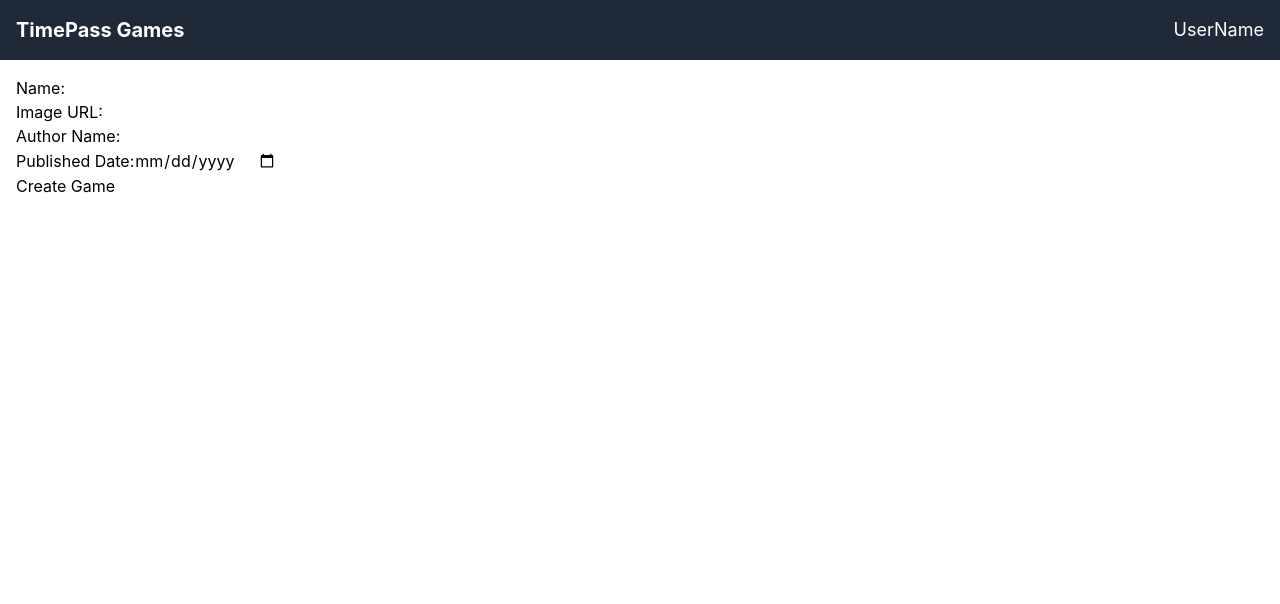
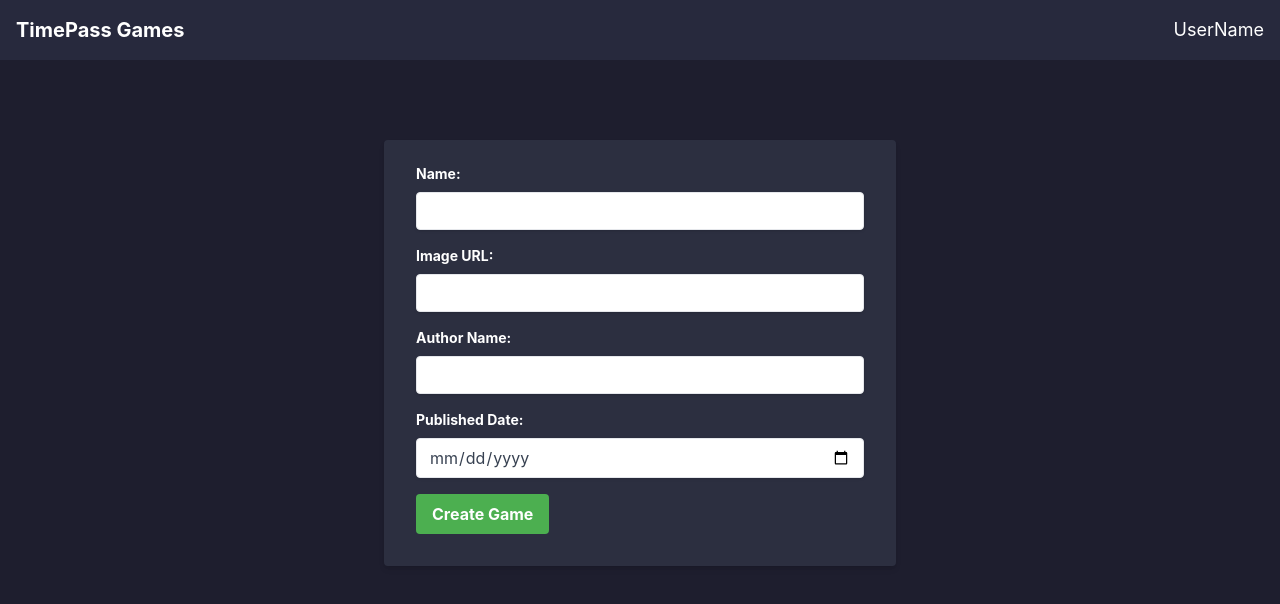
Before and after one commit to PriyankjeetPradhan/webapp, a React (Create React App) app: page /create in a window 1280 px wide. Shown: the top 604 px of the page. Built offline with nearby package versions, Linux system fonts and the light colour scheme; no server answers; the HTML template or start-up script is replaced by a standard one.

Commit message:
improved styling

```diff
--- a/package.json
+++ b/package.json
@@ -3,6 +3,9 @@
   "version": "0.1.0",
   "private": true,
   "dependencies": {
+    "@fortawesome/fontawesome-svg-core": "^6.7.2",
+    "@fortawesome/free-solid-svg-icons": "^6.7.2",
+    "@fortawesome/react-fontawesome": "^0.2.2",
     "@testing-library/dom": "^10.4.0",
     "@testing-library/jest-dom": "^6.6.3",
     "@testing-library/react": "^16.2.0",
--- /dev/null
+++ b/src/components/cards/index.js
@@ -0,0 +1,62 @@
+import React from "react";
+import { FontAwesomeIcon } from "@fortawesome/react-fontawesome";
+import { faEdit, faTrash } from "@fortawesome/free-solid-svg-icons";
+
+const GamesCard = ({ game }) => {
+  return (
+    <div
+      key={game.url}
+      className="border border-gray-300 rounded-lg w-60 text-center shadow-md transition-transform duration-300 hover:scale-105 hover:shadow-lg bg-black flex flex-col"
+    >
+      {/* Image Section - Takes 3/5 of the space */}
+      <div className="flex-3">
+        <img
+          src={game.url}
+          alt={game.name}
+          className="w-full h-40 object-cover rounded-t-lg"
+        />
+      </div>
+
+      {/* Content Section - Takes 2/5 of the space */}
+      <div className="flex-2 flex flex-col justify-between p-4 text-white">
+        <div>
+          <h3 className="text-lg font-semibold">{game.name}</h3>
+          <p className="text-sm">By: {game.author}</p>
+          <p className="text-xs text-gray-400">
+            Published: {new Date(game.publishedDate).toLocaleDateString()}
+          </p>
+        </div>
+
+        {/* Buttons Section */}
+        <div className="flex justify-between items-center mt-3">
+          <a
+            href={game.url}
+            target="_blank"
+            rel="noopener noreferrer"
+            className="px-4 py-2 bg-primary text-white rounded-lg text-sm transition duration-300 hover:bg-secondary w-full"
+          >
+            Play Now
+          </a>
+        </div>
+
+        {/* Edit & Delete Buttons */}
+        <div className="flex justify-center space-x-4 mt-3 border-t border-gray-700 pt-2">
+          <button
+            className="text-blue-500 hover:text-blue-700"
+            onClick={() => console.log("Edit clicked for", game.name)}
+          >
+            <FontAwesomeIcon icon={faEdit} /> Edit
+          </button>
+          <button
+            className="text-red-500 hover:text-red-700"
+            onClick={() => console.log("Delete clicked for", game.name)}
+          >
+            <FontAwesomeIcon icon={faTrash} /> Delete
+          </button>
+        </div>
+      </div>
+    </div>
+  );
+};
+
+export default GamesCard;
--- a/src/layout/header/index.jsx
+++ b/src/layout/header/index.jsx
@@ -6,7 +6,7 @@ const Header = () => {
   };
 
   return (
-    <header className="flex justify-between items-center p-4 bg-gray-800 text-white">
+    <header className="flex justify-between items-center p-4 bg-[#27293D] text-white">
       <h1 className="text-xl font-bold cursor-pointer" onClick={handleRedirect}>
         TimePass Games
       </h1>
--- a/src/layout/index.jsx
+++ b/src/layout/index.jsx
@@ -3,7 +3,7 @@ import Header from "./header";
 
 const Layout = ({ children }) => {
   return (
-    <div className="flex flex-col min-h-screen">
+    <div className="flex flex-col min-h-screen bg-secondary">
       <Header />
       <main className="flex-grow p-4">{children}</main>
     </div>
--- a/src/pages/createGame/index.jsx
+++ b/src/pages/createGame/index.jsx
@@ -25,45 +25,97 @@ const CreateGame = () => {
   };
 
   return (
-    <form onSubmit={handleSubmit(onSubmit)}>
-      <div>
-        <label htmlFor="name">Name:</label>
+    <form
+      onSubmit={handleSubmit(onSubmit)}
+      className="max-w-lg mx-auto bg-[#2C2F40] shadow-md rounded px-8 pt-6 pb-8 mb-4 mt-16"
+    >
+      <div className="mb-4">
+        <label
+          htmlFor="name"
+          className="block text-white text-sm font-bold mb-2"
+        >
+          Name:
+        </label>
         <input
           id="name"
           {...register("name", { required: "Name is required" })}
+          className="shadow appearance-none border rounded w-full py-2 px-3 text-gray-700 leading-tight focus:outline-none focus:shadow-outline"
         />
-        {errors.name && <p>{errors.name.message}</p>}
+        {errors.name && (
+          <p className="text-red-500 text-xs italic">{errors.name.message}</p>
+        )}
       </div>
-      <div>
-        <label htmlFor="imageUrl">Image URL:</label>
+      <div className="mb-4">
+        <label
+          htmlFor="imageUrl"
+          className="block text-white text-sm font-bold mb-2"
+        >
+          Image URL:
+        </label>
         <input
           id="imageUrl"
           {...register("imageUrl", { required: "Image URL is required" })}
+          className="shadow appearance-none border rounded w-full py-2 px-3 text-gray-700 leading-tight focus:outline-none focus:shadow-outline"
         />
-        {errors.imageUrl && <p>{errors.imageUrl.message}</p>}
+        {errors.imageUrl && (
+          <p className="text-red-500 text-xs italic">
+            {errors.imageUrl.message}
+          </p>
+        )}
       </div>
-      <div>
-        <label htmlFor="authorName">Author Name:</label>
+      <div className="mb-4">
+        <label
+          htmlFor="authorName"
+          className="block text-white text-sm font-bold mb-2"
+        >
+          Author Name:
+        </label>
         <input
           id="authorName"
           {...register("authorName", { required: "Author Name is required" })}
+          className="shadow appearance-none border rounded w-full py-2 px-3 text-gray-700 leading-tight focus:outline-none focus:shadow-outline"
         />
-        {errors.authorName && <p>{errors.authorName.message}</p>}
+        {errors.authorName && (
+          <p className="text-red-500 text-xs italic">
+            {errors.authorName.message}
+          </p>
+        )}
       </div>
-      <div>
-        <label htmlFor="publishedDate">Published Date:</label>
+      <div className="mb-4">
+        <label
+          htmlFor="publishedDate"
+          className="block text-white text-sm font-bold mb-2"
+        >
+          Published Date:
+        </label>
         <input
           id="publishedDate"
           type="date"
           {...register("publishedDate", {
             required: "Published Date is required",
           })}
+          className="shadow appearance-none border rounded w-full py-2 px-3 text-gray-700 leading-tight focus:outline-none focus:shadow-outline"
         />
-        {errors.publishedDate && <p>{errors.publishedDate.message}</p>}
+        {errors.publishedDate && (
+          <p className="text-red-500 text-xs italic">
+            {errors.publishedDate.message}
+          </p>
+        )}
       </div>
-      <button type="submit">Create Game</button>
+      <button
+        type="submit"
+        className="bg-primary hover:bg-primary-dark text-white font-bold py-2 px-4 rounded focus:outline-none focus:shadow-outline"
+      >
+        Create Game
+      </button>
     </form>
   );
 };
 
 export default CreateGame;
+
+// popup for success and rejection
+// reset form state after success creation
+// loading screen on listing page - card skeleton
+
+// add button icons in each cards
--- a/src/pages/gameList/index.jsx
+++ b/src/pages/gameList/index.jsx
@@ -1,5 +1,6 @@
 import React, { useEffect, useState } from "react";
 import { getGames } from "../../api";
+import GamesCard from "../../components/cards";
 
 const GameList = () => {
   const [games, setGames] = useState([]);
@@ -9,7 +10,6 @@ const GameList = () => {
   useEffect(() => {
     try {
       getGames().then((response) => {
-        console.log("Fetched games:", response);
         setGames(response);
       });
     } catch (err) {
@@ -24,7 +24,7 @@ const GameList = () => {
   if (error) return <div>{error}</div>;
 
   return (
-    <div className="p-4">
+    <div className="p-8">
       <div className="mb-4 flex gap-2">
         <input
           type="text"
@@ -37,42 +37,18 @@ const GameList = () => {
               )
             );
           }}
-          className="p-2 border-2 border-blue-500 rounded-lg flex-1 text-lg"
+          className="p-2 border-2 border-primary rounded-lg flex-1 text-lg"
         />
         <button
           onClick={() => (window.location.href = "/create")}
-          className="p-2 px-4 bg-blue-500 text-white rounded-lg text-lg transition duration-300 hover:bg-blue-700"
+          className="p-2 px-4 bg-primary text-white rounded-lg text-lg transition duration-300 hover:bg-secondary"
         >
           Create Game
         </button>
       </div>
-      <div className="flex flex-wrap gap-6 justify-center">
+      <div className="flex flex-wrap gap-8 justify-between">
         {games.map((game) => (
-          <div
-            key={game.imageUrl}
-            className="border border-gray-300 rounded-lg p-4 w-60 text-center shadow-md transition-transform duration-300 hover:scale-105 hover:shadow-lg"
-          >
-            <img
-              src={game.imageUrl}
-              alt={game.name}
-              className="w-full rounded-lg mb-3"
-            />
-            <h3 className="text-lg font-semibold text-gray-800 mb-2">
-              {game.name}
-            </h3>
-            <p className="text-sm text-gray-600 mb-1">By: {game.author}</p>
-            <p className="text-sm text-gray-500 mb-2">
-              Published: {new Date(game.publishedDate).toLocaleDateString()}
-            </p>
-            <a
-              href={game.url}
-              target="_blank"
-              rel="noopener noreferrer"
-              className="inline-block mt-3 px-4 py-2 bg-blue-500 text-white rounded-lg text-sm transition duration-300 hover:bg-blue-700"
-            >
-              Play Now
-            </a>
-          </div>
+          <GamesCard game={game} />
         ))}
       </div>
     </div>
--- a/tailwind.config.js
+++ b/tailwind.config.js
@@ -1,10 +1,13 @@
 /** @type {import('tailwindcss').Config} */
 module.exports = {
-  content: [
-    "./src/**/*.{js,jsx,ts,tsx}",
-  ],
+  content: ["./src/**/*.{js,jsx,ts,tsx}"],
   theme: {
-    extend: {},
+    extend: {
+      colors: {
+        primary: "#4CAF50 ",
+        secondary: "#1E1E2E",
+      },
+    },
   },
   plugins: [],
-}
+};
```
Also changed, not shown: 1 other file (tests, documents, lock files or other folders).
